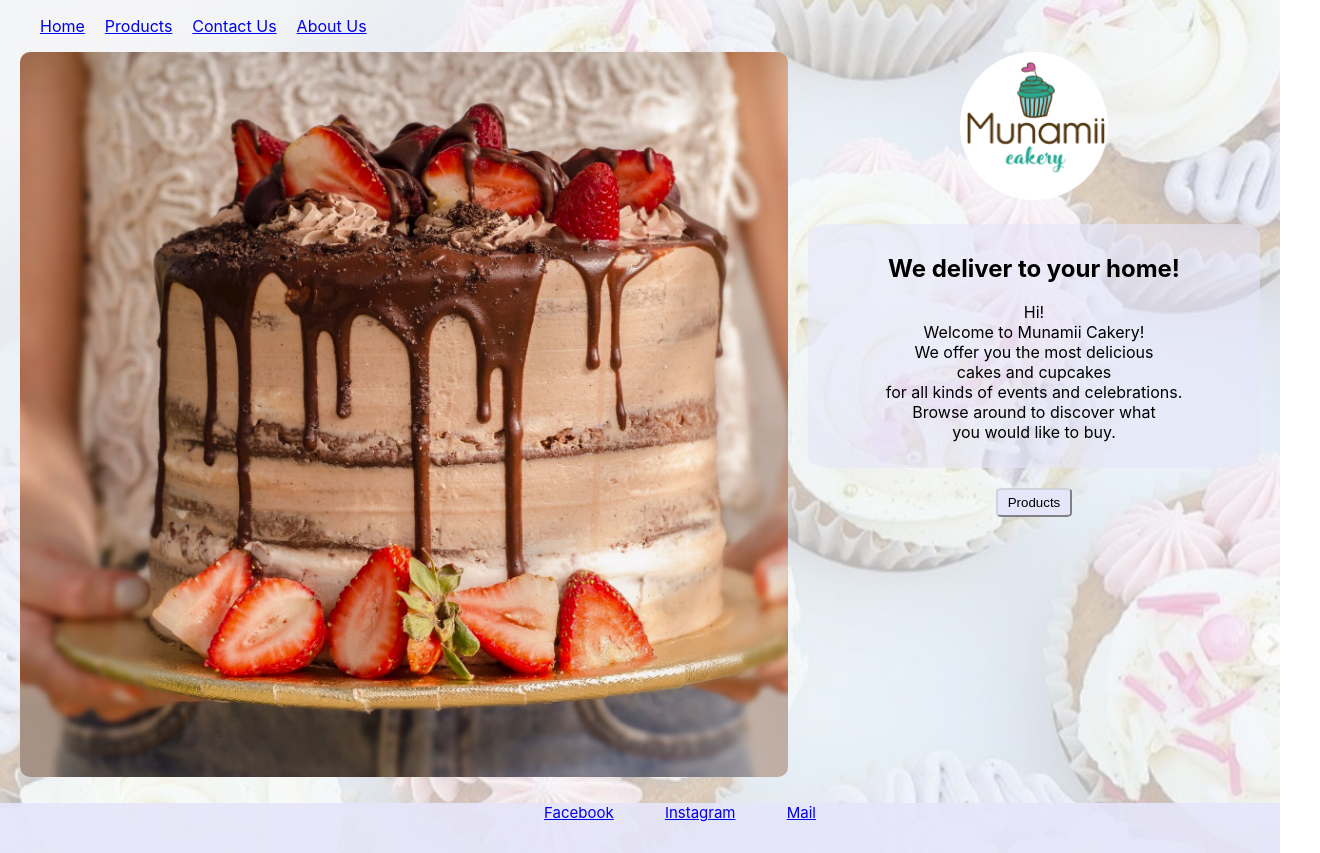
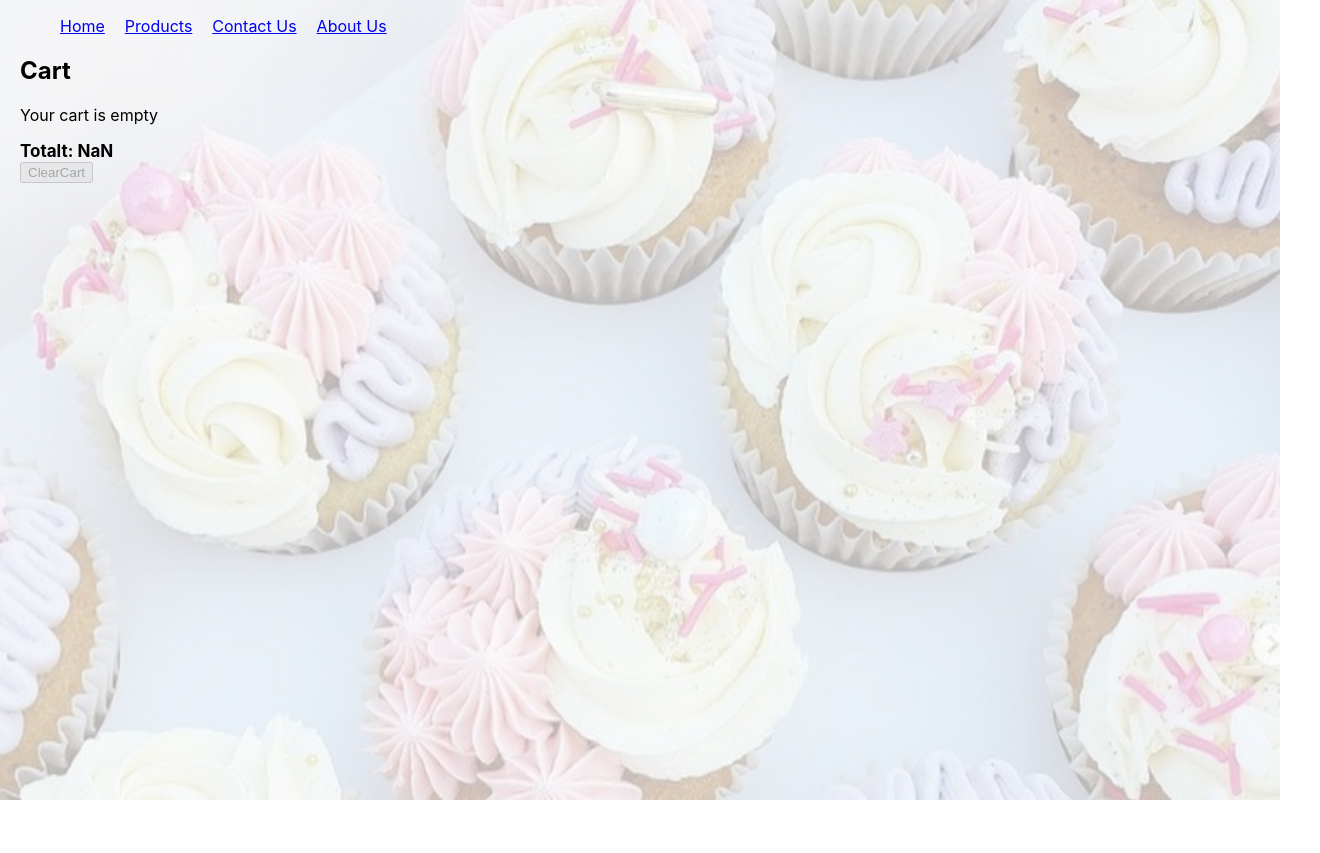
Before and after one commit to karinastrand/munamii-react, a React (Create React App) app: page /showcart in a window 1280 px wide. Shown: the whole page, 1320 px wide, since content can reach past the window. After the commit the page ends 800 px from the top, so only its background shows below. Built offline with nearby package versions, Linux system fonts and the light colour scheme.

Commit message:
created cartpage

```diff
--- a/src/components/Cart.js
+++ /dev/null
@@ -1,15 +0,0 @@
-import React from 'react'
-
-
-export default function Cart() {
- const Cart=[
-    {
-    cartid:0,
-    cakename:"defaultname",
-    sizestring:"Portions: ",
-    size:1,
-    number:0,
-    sum:0
-    }
-  ]
-}
--- a/src/components/Cart.json
+++ /dev/null
@@ -1,4 +0,0 @@
-
-[
-
-]
--- a/src/components/CartItem.js
+++ b/src/components/CartItem.js
@@ -1,18 +1,28 @@
 import React, {useState} from 'react'
 
 export default function CartItem(props) {
-  const{cartid, cakename, sizestring,size,number,sum}=props
+  const{cartid, cakename,price, sizestring,size,filling,number,sum}=props
+  if (cartid>0)
+  {
   return(
 
       <div>
-      cartid: {cartid},
-      cakename:{cakename},
-      sizestring:{sizestring},
-      size:{size},
-      number:{number},
-      sum:{sum}
 
+      <label style={{fontWeight:"bold", fontSize:15}}>{cakename}<br/></label>
+      price: {price}<br/>
+      {sizestring}
+      {size}<br/>
+      filling: {filling}<br/>
+      number: {number}<br/>
+      <label style={{fontWeight:"bold"}}>sum: {sum}</label><br/>
+      ------------------------------
       </div>
     );
-
+  }
+  else
+  {
+    return(
+      <p>Your cart is empty</p>
+    )
+  }
 }
--- /dev/null
+++ b/src/components/ShowCart.js
@@ -0,0 +1,85 @@
+import React,{useState,useRef ,useLayoutEffect,useEffect} from 'react'
+import CartItem from './CartItem';
+import Layout from './Layout';
+
+export default function ShowCart() {
+    const [Cart,setCart]=useState([{cartid:0}])
+    const [isButtonDisabled,setButtonDisabled]=useState(false);
+    const firstUpdate=useRef(true)
+
+    useLayoutEffect(()=>
+    {
+      if(firstUpdate.current)
+      {
+
+        let copyCart=JSON.parse(localStorage.getItem("Cart"))
+          if(copyCart)
+          {
+            setCart(copyCart);
+            setButtonDisabled(false);
+
+
+          }
+          else
+          {
+            copyCart=([{cartid:0}])
+            setCart(copyCart)
+            setButtonDisabled(true);
+
+          }
+        console.log(Cart)
+        firstUpdate.current=false;
+        return;
+      }
+     })
+
+
+    const allItems=(value)=>
+    {
+
+        return(
+          <div  key={value.cartid}>
+          <CartItem
+          cartid={value.cartid}
+          cakename={value.cakename}
+          sizestring={value.sizestring}
+          size={value.size}
+          filling={value.filling}
+          number={value.number}
+          sum={value.sum}
+
+          />
+          </div>
+
+        );
+
+    }
+
+     const totalsum=()=>
+    {
+        let cakesum=0
+        for(let i=0;i<Cart.length;i++)
+        {cakesum=cakesum+Cart[i].sum}
+        return cakesum
+    }
+    let totsum=totalsum()
+      function HandleClick()
+      {
+        localStorage.clear();
+        let copyCart=[{cartid:0}]
+        setCart(copyCart)
+        setButtonDisabled(true)
+
+      }
+
+  return (
+
+    <div style={{marginLeft:20}}>
+        <Layout />
+        <h2>Cart</h2>
+        {Cart.map(allItems)}
+        <label style={{fontSize:17, fontWeight:"bold"} }>Totalt: {totsum}<br/></label>
+       <button onClick={HandleClick} disabled={isButtonDisabled}>ClearCart</button>
+    </div>
+  );
+}
--- a/src/index.js
+++ b/src/index.js
@@ -10,6 +10,7 @@ import Products from './pages/Productpage'
 import Home from './pages/Home'
 import OrderCake from './pages/OrderCake';
 import OrderCupCakes from './pages/OrderCupCakes';
+import ShowCart from './components/ShowCart';
 
 export default function App() {
   return (
@@ -22,6 +23,7 @@ export default function App() {
         <Route path="about" element={<About />} />
         <Route path="cake" element={<OrderCake />} />
         <Route path="cupcakes" element={<OrderCupCakes />} />
+        <Route path="showcart" element={<ShowCart />}/>
         <Route path="*" element={<Home />} />
       </Routes>
     </BrowserRouter>
--- a/src/pages/OrderCake.js
+++ b/src/pages/OrderCake.js
@@ -1,9 +1,8 @@
-import React,{useEffect, useState} from 'react';
+import React,{useEffect, useState ,useRef ,useLayoutEffect} from 'react';
 import Layout from '../components/Layout';
 import Footer from '../components/Footer';
-import { useLocation } from "react-router-dom";
-import './OrderCake.css'
-import Cart from '../components/Cart'
+import { Link, useLocation } from "react-router-dom";
+import './OrderCake.css';
 import CartItem from '../components/CartItem';
 import Img16 from '../Images/BirthdayCake1.png';
 import Img17 from '../Images/BirthdayCake2.png';
@@ -25,17 +24,17 @@ import Img32 from '../Images/WeddingCake7.png';
 import Img33 from '../Images/WeddingCake8.png';
 import Img34 from '../Images/WeddingCake9.png';
 import Img35 from '../Images/WeddingCake10.png';
+
 export default function OrderCake() {
   const [Counter,setCounter]=useState(1)
   const[selectedOption,setSelectedOption]=useState("vanilla");
   const[selectedOption2,setSelectedOption2]=useState("10");
-  const [OrderSum,setOrderSum]=useState(0);
+  const[isButtonDisabled,setButtonDisabled]=useState(true);
   const location=useLocation();
-  const [Cart,setCart]=useState([])
-  const[updatecart,setupdatecart]=useState(false)
-  const[newid,setNewId]=useState(Cart.length)
-// const[shoppingcart,setShoppingCart]=useState([])
+  const [Cart,setCart]=useState([{cartid:0}])
+  const firstUpdate=useRef(true);
   const data =location.state;
+
   const {id,type,name,price,description}=data;
   const formatedNumber=price.toFixed(2);
 
@@ -45,7 +44,30 @@ export default function OrderCake() {
     let src=imgarray[id-16];
     let portionprice=price
 
+    useLayoutEffect(()=>
+    {
+      if(firstUpdate.current)
+      {
 
+        let copyCart=JSON.parse(localStorage.getItem("Cart"))
+          if(copyCart)
+          {
+          setCart(copyCart);
+
+          console.log(Cart)
+          }
+          else
+          {
+            copyCart=({cartid:0,cartName:"empty"})
+            setCart(copyCart)
+
+            console.log(Cart)
+          }
+
+        firstUpdate.current=false;
+        return;
+      }
+     })
     function onValueChange(event)
     {
       setSelectedOption(event.target.value)
@@ -72,19 +94,31 @@ export default function OrderCake() {
           portionprice=price;
           break;
       }
-      setOrderSum(portionprice*Counter)
-      setupdatecart(true);
+
+
+      setButtonDisabled(true)
+      if(Cart.cartid===0)
+      {setCart([{cartid:1,cakename:name,price:price,size:selectedOption2,sizestring:"Portions: ",filling:selectedOption,number:Counter,sum:(portionprice*Counter)}]);}
+      else
+      {
+
+        let nextid=Cart.length+1;
+        setCart([...Cart,{cartid:nextid,cakename:name,price:portionprice,size:selectedOption2,sizestring:"Portions: ",filling:selectedOption,number:Counter,sum:(portionprice*Counter)}]);
+      }
+
 
     }
-      useEffect(()=>{
+    useEffect(()=>
+    {
 
-       let copyCart=[...Cart];
+      localStorage.setItem("Cart",JSON.stringify(Cart));
+      console.log(Cart)
+      if(Cart.cartid===0)
+      setButtonDisabled(true);
+      else
+      setButtonDisabled(false)
+    },[Cart]);
 
-       setCart([copyCart,{cartid:newid,cakename:name,size:selectedOption2,sum:OrderSum}])
-       console.log(Cart)
-       setupdatecart(false);
-       setNewId(newid+1);
-      },[updatecart])
 
     const allItems=(value)=>
     {
@@ -95,8 +129,10 @@ export default function OrderCake() {
           <CartItem
           cartid={value.cartid}
           cakename={value.cakename}
+          price={value.price}
           sizestring={value.sizestring}
           size={value.size}
+          filling={value.filling}
           number={value.number}
           sum={value.sum}
           />
@@ -198,10 +234,10 @@ export default function OrderCake() {
 
 
             <button onClick={()=>setCounter(Counter+1)}>+</button><br/><br/>
-            <button onClick={handleClick}>
-
-              Add to cart</button>
-              {Cart.map(allItems)}
+            <button onClick={handleClick}> Add to cart</button>
+            <Link to="/showcart" >
+              <button disabled={isButtonDisabled}>ShowCart</button>
+            </Link>
           </div>
 
     </div>
--- a/src/pages/OrderCupCakes.js
+++ b/src/pages/OrderCupCakes.js
@@ -1,8 +1,9 @@
 import Layout from "../components/Layout";
 import Footer from "../components/Footer"
-import { useState } from 'react';
+import React,{useEffect, useState,useRef,useLayoutEffect} from 'react';
 import "./OrderCake.css"
-import { useLocation } from "react-router-dom";
+import { Link, useLocation } from "react-router-dom"
+import CartItem from '../components/CartItem';
 import Img1 from '../Images/CupCake1.png';
 import Img2 from '../Images/CupCake2.png';
 import Img3 from '../Images/CupCake3.png';
@@ -21,17 +22,21 @@ import Img15 from '../Images/CupCake15.png';
 
 
 export default function OrderCupCakes(props) {
+  const [Counter,setCounter]=useState(1)
   const[selectedOption,setSelectedOption]=useState("vanilla");
   const[selectedOption2,setSelectedOption2]=useState("10");
-    const [Counter,setCounter]=useState(1)
+  const[isButtonDisabled,setButtonDisabled]=useState(true);
   const location=useLocation();
+  const [Cart,setCart]=useState([{cartid:0}])
+  const firstUpdate=useRef(true);
   const data =location.state;
+  const {id,type,name,price,description}=data;
+  const formatedNumber=price.toFixed(2);
 
-  const {id,type,name,price,description}=data;
   const imgarray=[Img1,Img2,Img3,Img4,Img5,Img6,Img7,Img8,Img9,Img10,
     Img11,Img12,Img13,Img14,Img15]
   let src=imgarray[id-1];
-
+  let portionprice=price
   function onValueChange(event)
   {
     setSelectedOption(event.target.value)
@@ -40,7 +45,78 @@ export default function OrderCupCakes(props) {
   {
     setSelectedOption2(event.target.value)
   }
-    return(
+  useLayoutEffect(()=>
+    {
+      if(firstUpdate.current)
+      {
+
+        let copyCart=JSON.parse(localStorage.getItem("Cart"))
+          if(copyCart)
+          {
+          setCart(copyCart);
+
+          console.log(Cart)
+          }
+          else
+          {
+            copyCart=({cartid:0,cartName:"empty"})
+            setCart(copyCart)
+
+            console.log(Cart)
+          }
+
+        firstUpdate.current=false;
+        return;
+      }
+     })
+     function handleClick()
+     {
+       setButtonDisabled(true)
+       if(Cart.cartid===0)
+       {setCart([{cartid:1,cakename:name,price:formatedNumber,size:selectedOption2,sizestring:"Boxsize: ",filling:selectedOption,number:Counter,sum:(+selectedOption2*price*Counter)}]);}
+       else
+       {
+        console.log(+selectedOption2)
+         let nextid=Cart.length+1;
+         setCart([...Cart,{cartid:nextid,cakename:name,price:formatedNumber,size:selectedOption2,sizestring:"Box size: ",filling:selectedOption,number:Counter,sum:(+selectedOption2*price*Counter)}]);
+       }
+
+
+     }
+     useEffect(()=>
+     {
+
+       localStorage.setItem("Cart",JSON.stringify(Cart));
+       console.log(Cart)
+       if(Cart.cartid===0)
+       setButtonDisabled(true);
+       else
+       setButtonDisabled(false)
+     },[Cart]);
+
+
+     const allItems=(value)=>
+     {
+       if (value.cartid>0)
+       return(
+         <div  key={value.cartid}>
+           <CartItem
+           cartid={value.cartid}
+           cakename={value.cakename}
+           price={value.price}
+           sizestring={value.sizestring}
+           size={value.size}
+           filling={value.filling}
+           number={value.number}
+           sum={value.sum}
+           />
+
+         </div>
+       );
+     }
+
+     return (
+
         <div>
         <Layout />
         <div className='order'>
@@ -56,7 +132,7 @@ export default function OrderCupCakes(props) {
           </div>
           <div>
             <h2>{name}</h2>
-            <h3>{price}</h3>
+            <h3>${formatedNumber}</h3>
             <h4> Choose box size</h4>
             <label>
               <input
@@ -120,13 +196,19 @@ export default function OrderCupCakes(props) {
               red satin</label><br/>
             <br/>
 
-            <label style={{fontWeight: 'bold'}}>Message<br/>
+            <label style={{fontWeight:'bold'}}>Message<br/>
             <textarea rows={8} cols={40}></textarea><br/></label>
             <br/>
-            <button onClick={()=>Counter>1?setCounter(Counter-1):setCounter(1)}>-</button>
-            <input className='inputbutton' value={Counter}  ></input>
+            <button onClick={()=>Counter===1?setCounter(1):setCounter(Counter-1)}>-</button>
+
+            <input className='inputbutton' readOnly value={Counter} ></input>
+
+
             <button onClick={()=>setCounter(Counter+1)}>+</button><br/><br/>
-            <button>Add to cart</button>
+            <button onClick={handleClick}> Add to cart</button>
+            <Link to="/showcart" >
+              <button disabled={isButtonDisabled}>ShowCart</button>
+            </Link>
           </div>
 
     </div>
```
